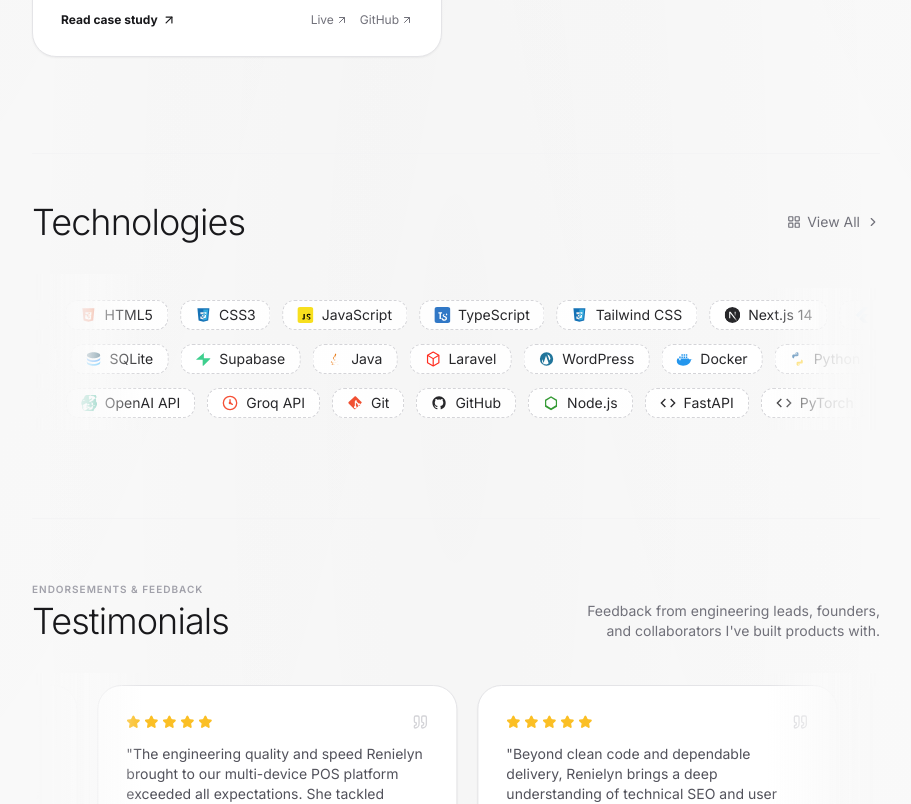
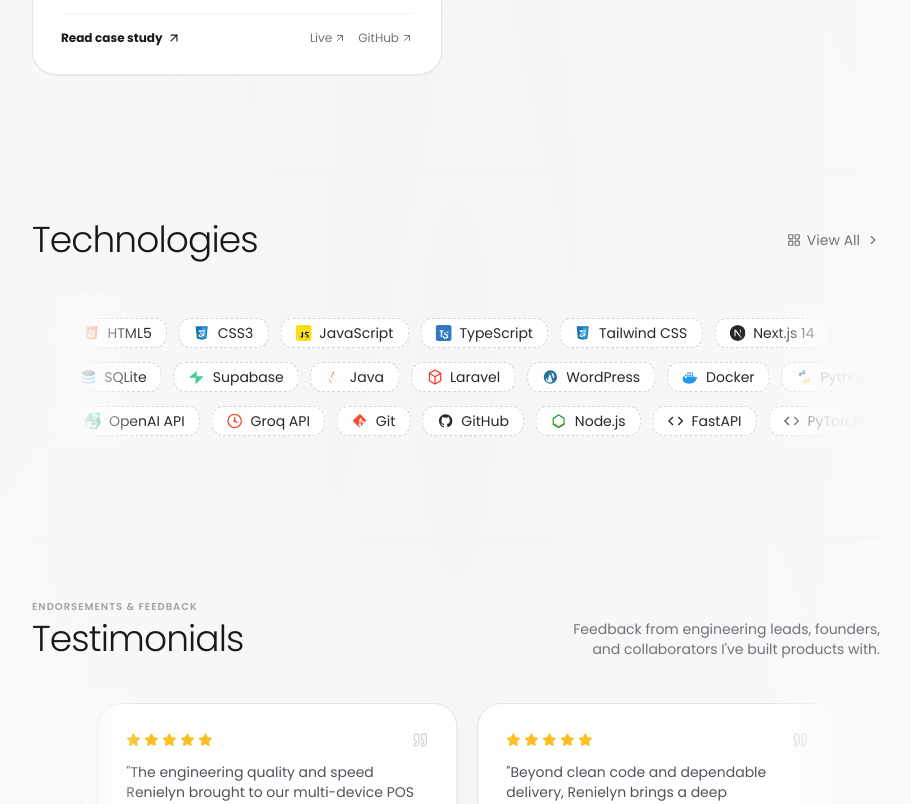
Before and after one commit to XeinQt/XeinQtie, a React (Vite) app: page / in a window 1280 px wide. Shown: the part 2798-3602 px from the top of the page, without its empty margins (184-1095 px from the left). Built offline with nearby package versions, Linux system fonts and the light colour scheme.

Commit message:
style: unify typography to single smooth font Poppins across entire portfolio

```diff
--- a/index.html
+++ b/index.html
@@ -7,12 +7,12 @@
     <title>Renielyn Lenon — Full-Stack Web Developer</title>
     <meta name="description" content="Portfolio of Renielyn Lenon, Full-Stack Web Developer specializing in Laravel, WordPress, React, and robust web applications." />
 
-    <!-- Exact 2 Google Fonts: Plus Jakarta Sans (Header) & Inter (Content) -->
+    <!-- Unified Smooth Font: Poppins -->
     <link rel="preconnect" href="https://fonts.googleapis.com">
     <link rel="preconnect" href="https://fonts.gstatic.com" crossorigin>
-    <link href="https://fonts.googleapis.com/css2?family=Inter:wght@300;400;500;600;700&family=Plus+Jakarta+Sans:wght@400;500;600;700;800&display=swap" rel="stylesheet">
+    <link href="https://fonts.googleapis.com/css2?family=Poppins:ital,wght@0,300;0,400;0,500;0,600;0,700;0,800;1,400&display=swap" rel="stylesheet">
   </head>
-  <body class="bg-[#09090b] text-zinc-100 min-h-screen selection:bg-zinc-800 selection:text-white antialiased overflow-x-hidden font-body">
+  <body class="bg-[#09090b] text-zinc-100 min-h-screen selection:bg-zinc-800 selection:text-white antialiased overflow-x-hidden font-sans">
     <div id="root"></div>
     <script type="module" src="/src/main.tsx"></script>
   </body>
--- a/src/index.css
+++ b/src/index.css
@@ -25,23 +25,19 @@
 
   html {
     scroll-behavior: smooth;
-    font-family: 'Inter', system-ui, -apple-system, sans-serif;
+    font-family: 'Poppins', system-ui, -apple-system, sans-serif;
   }
 
   body {
     background-color: var(--background);
     color: var(--foreground);
-    font-family: 'Inter', system-ui, -apple-system, sans-serif;
+    font-family: 'Poppins', system-ui, -apple-system, sans-serif;
     transition: background-color 0.3s ease, color 0.3s ease;
   }
 
-  /* 2-Font Enforced Rules */
-  h1, h2, h3, h4, h5, h6, .font-header, .font-heading {
-    font-family: 'Plus Jakarta Sans', system-ui, -apple-system, sans-serif;
-  }
-
-  p, span, a, button, input, textarea, label, div, .font-content, .font-body {
-    font-family: 'Inter', system-ui, -apple-system, sans-serif;
+  /* Unified Single Smooth Font: Poppins */
+  *, h1, h2, h3, h4, h5, h6, p, span, a, button, input, textarea, label, div {
+    font-family: 'Poppins', system-ui, -apple-system, sans-serif;
   }
 }
 
--- a/tailwind.config.js
+++ b/tailwind.config.js
@@ -34,12 +34,10 @@
         }
       },
       fontFamily: {
-        header: ['"Plus Jakarta Sans"', 'system-ui', '-apple-system', 'sans-serif'],
-        content: ['"Inter"', 'system-ui', '-apple-system', 'sans-serif'],
-        sans: ['"Inter"', 'system-ui', '-apple-system', 'sans-serif'],
-        heading: ['"Plus Jakarta Sans"', 'system-ui', '-apple-system', 'sans-serif'],
-        body: ['"Inter"', 'system-ui', '-apple-system', 'sans-serif'],
-        mono: ['"Inter"', 'monospace']
+        sans: ['"Poppins"', 'system-ui', '-apple-system', 'sans-serif'],
+        heading: ['"Poppins"', 'system-ui', '-apple-system', 'sans-serif'],
+        body: ['"Poppins"', 'system-ui', '-apple-system', 'sans-serif'],
+        mono: ['"Poppins"', 'monospace'],
       },
       animation: {
         'fade-in': 'fadeIn 0.5s ease-out forwards',
```
